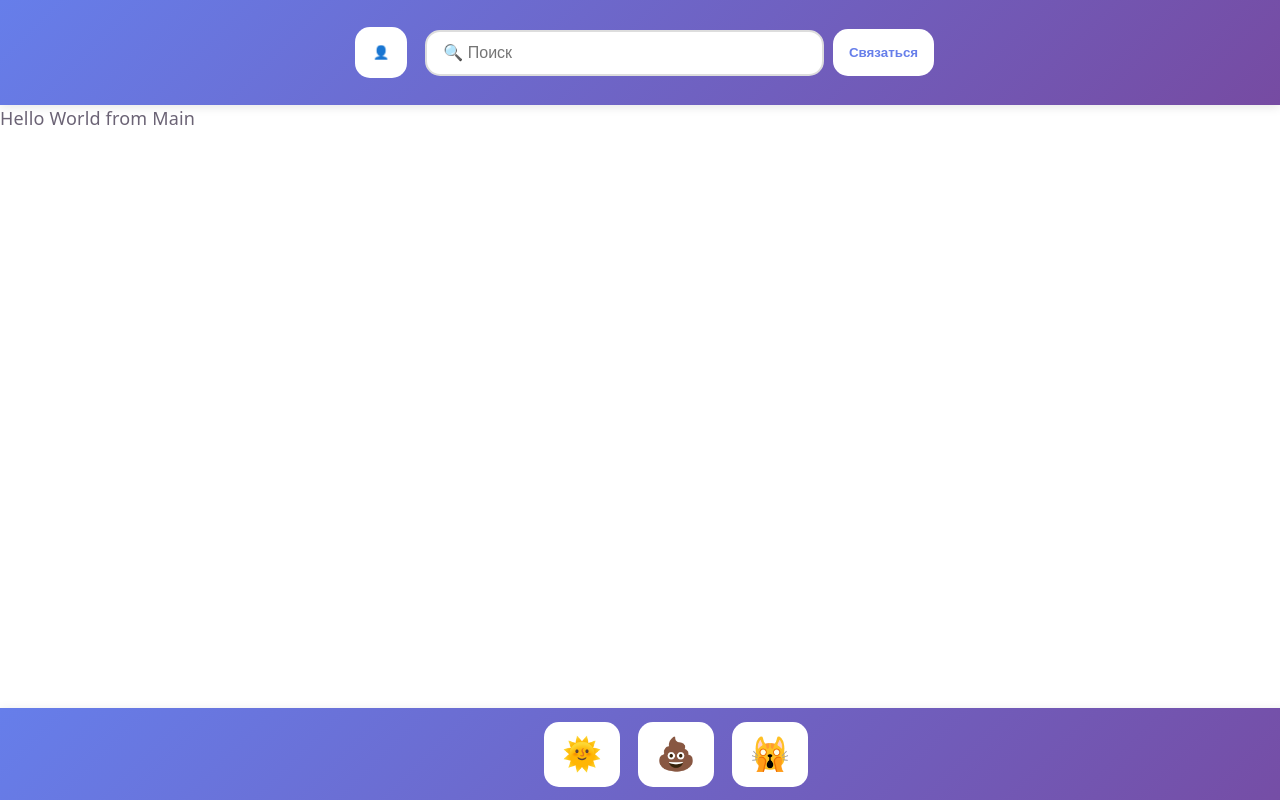
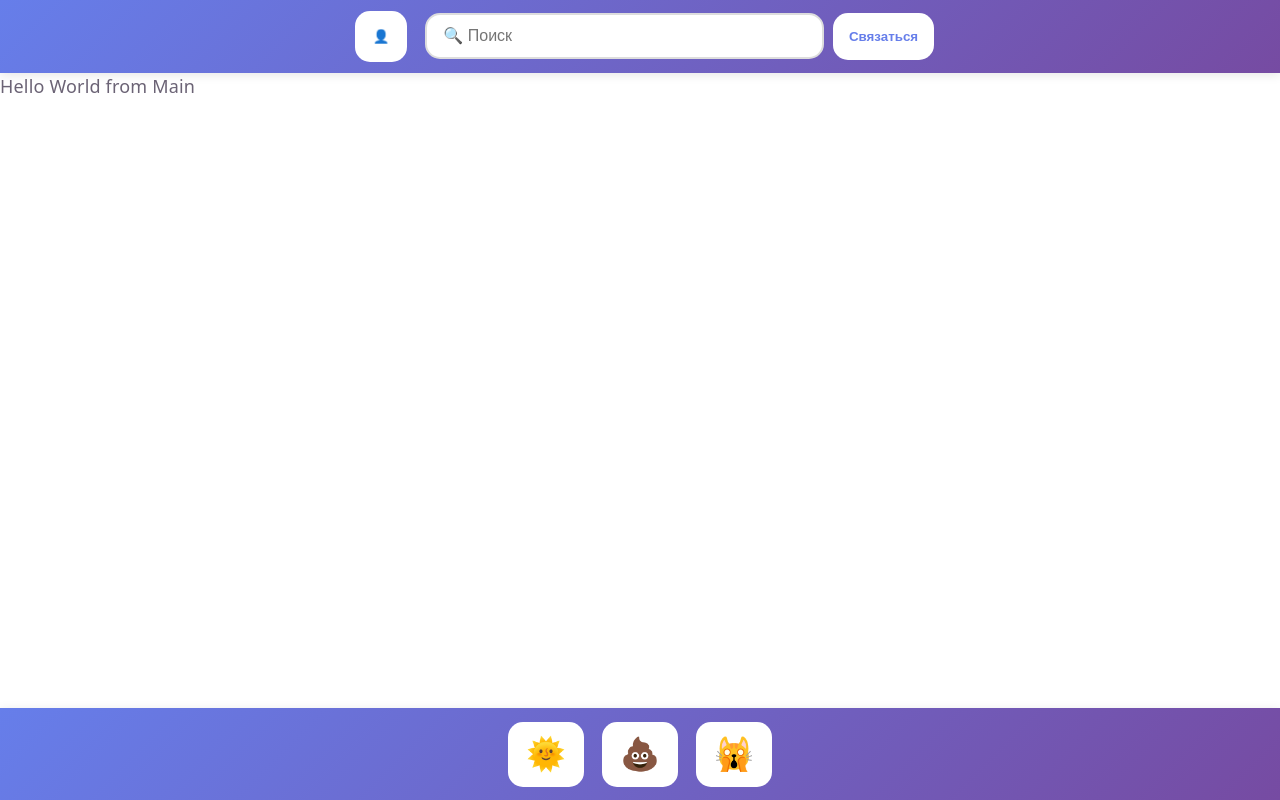
Before and after one commit to lazzzer64/FrontApp, a React (Vite) app: page / in a window 1280 px wide. Built offline with nearby package versions, Linux system fonts and the light colour scheme.

Commit message:
feat: Изменить расстояния между нижними и верхними границами

```diff
--- a/src/ui/css/Footer.css
+++ b/src/ui/css/Footer.css
@@ -11,14 +11,13 @@
     color: white;
     z-index: 100;
 
-    margin-top: auto;
 
 
     display: flex;
     max-height: 10%;
     justify-content: center;
     align-items: center;
-    padding: 1rem 2rem;
+    padding: 1rem 0rem 1rem;
     background: linear-gradient(135deg, #667eea 0%, #764ba2 100%);
     box-shadow: 0 2px 10px rgba(0,0,0,0.1);
 }
--- a/src/ui/css/Header.css
+++ b/src/ui/css/Header.css
@@ -3,7 +3,7 @@
     display: flex;
     justify-content: center;
     align-items: center;
-    padding: 1rem 2rem;
+    padding: 0.1rem 2rem;
     background: linear-gradient(135deg, #667eea 0%, #764ba2 100%);
     color: white;
     box-shadow: 0 2px 10px rgba(0,0,0,0.1);
```
